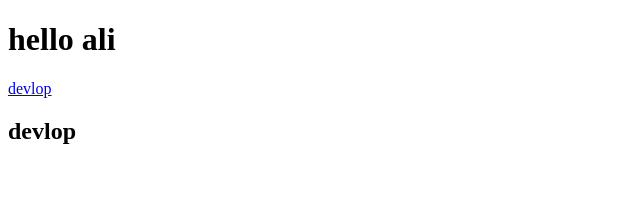
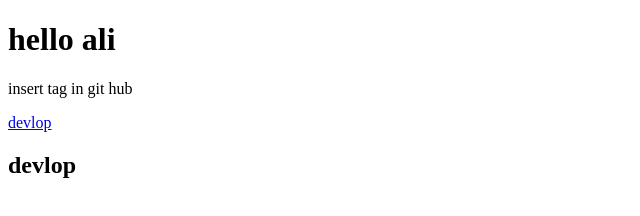
Before and after one commit to Avazare/project, a plain HTML site: page index.html in a window 1280 px wide. Shown: the whole page, without its empty margins (0-640 px from the left). Drawn offline with Linux system fonts and the light colour scheme.

Commit message:
insert tag p in github

```diff
--- a/index.html
+++ b/index.html
@@ -11,7 +11,7 @@
 
     <h1>hello ali</h1>
 
-
+    <p> insert tag in git hub</p>
 
     <a href="#">devlop</a>
     <h2>devlop</h2>
```
